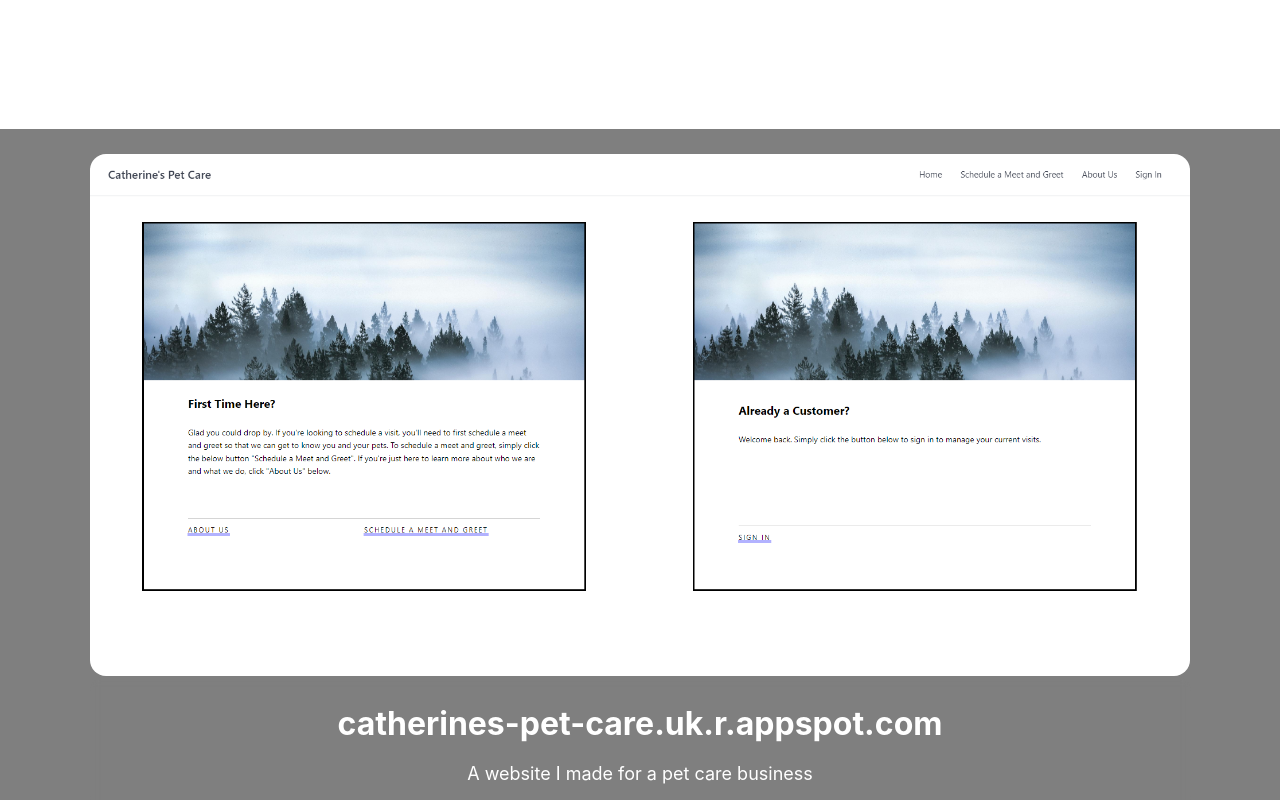
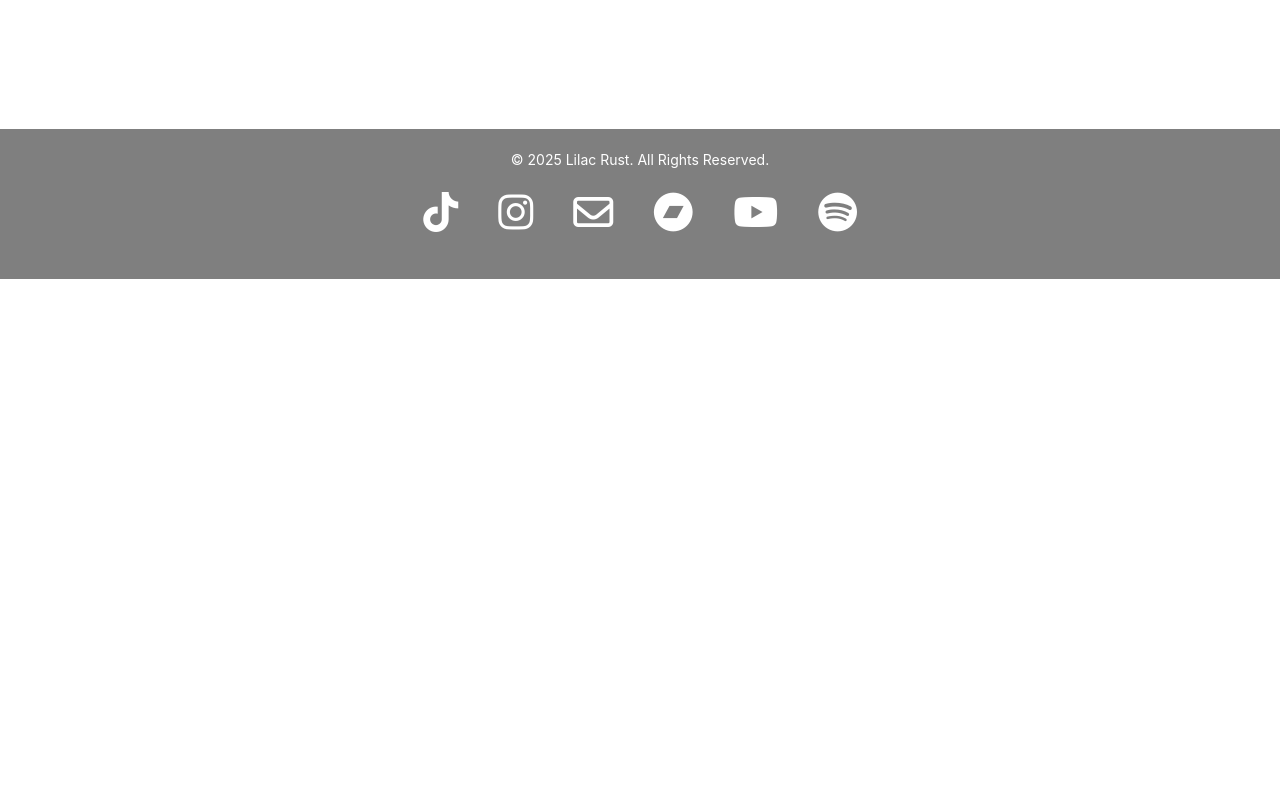
Before and after one commit to 18gdoyle/lilac-rust-recordings, a Vue app: page /webdesign in a window 1280 px wide. Shown: the part 1940-2740 px from the top of the page. After the commit the page ends 2219 px from the top, so only its background shows below. Built offline with nearby package versions, Linux system fonts and the light colour scheme.

Commit message:
small fixes

```diff
--- a/src/App.vue
+++ b/src/App.vue
@@ -3,6 +3,9 @@ import { RouterView } from 'vue-router'
 import NavBar from '@/components/NavBar.vue'
 import MovingGradient from '@/components/MovingGradient.vue';
 import Footer from '@/components/Footer.vue';
+import { useRoute } from 'vue-router'
+
+const route = useRoute()
 </script>
 
 <template>
@@ -12,7 +15,7 @@ import Footer from '@/components/Footer.vue';
   <div class="pageContainer">
     <RouterView />
   </div>
-  <Footer></Footer>
+  <Footer v-if="route.path !== '/instrumentals'"></Footer>
 </template>
 
 <style scoped>
@@ -28,6 +31,7 @@ import Footer from '@/components/Footer.vue';
   .navBarMargin {
     height: 60px;
   }
+
   .pageContainer {
     min-height: calc(100vh - 210px);
   }
--- a/src/views/WebDesignView.vue
+++ b/src/views/WebDesignView.vue
@@ -31,12 +31,6 @@ import WebDesignProject from '@/components/WebDesignProject.vue';
                     :description="'A website I made for my corporate work life alter ego'"
                     :desktopImage="'/gregDoyleWebsite.png'" :mobileImage="'/gregDoyleWebsiteMobile.png'"
                     :imageAlt="`Greg Doyle's Website`"></WebDesignProject>
-            </div>
-            <div class="darkSection">
-                <WebDesignProject :url="'https://catherines-pet-care.uk.r.appspot.com/'"
-                    :displayedURL="'catherines-pet-care.uk.r.appspot.com'"
-                    :description="'A website I made for a pet care business'" :desktopImage="'/cPC.png'"
-                    :mobileImage="'/cPCMobile.png'" :imageAlt="`Catherine's Pet Care Website`"></WebDesignProject>
             </div>
         </div>
     </div>
```
